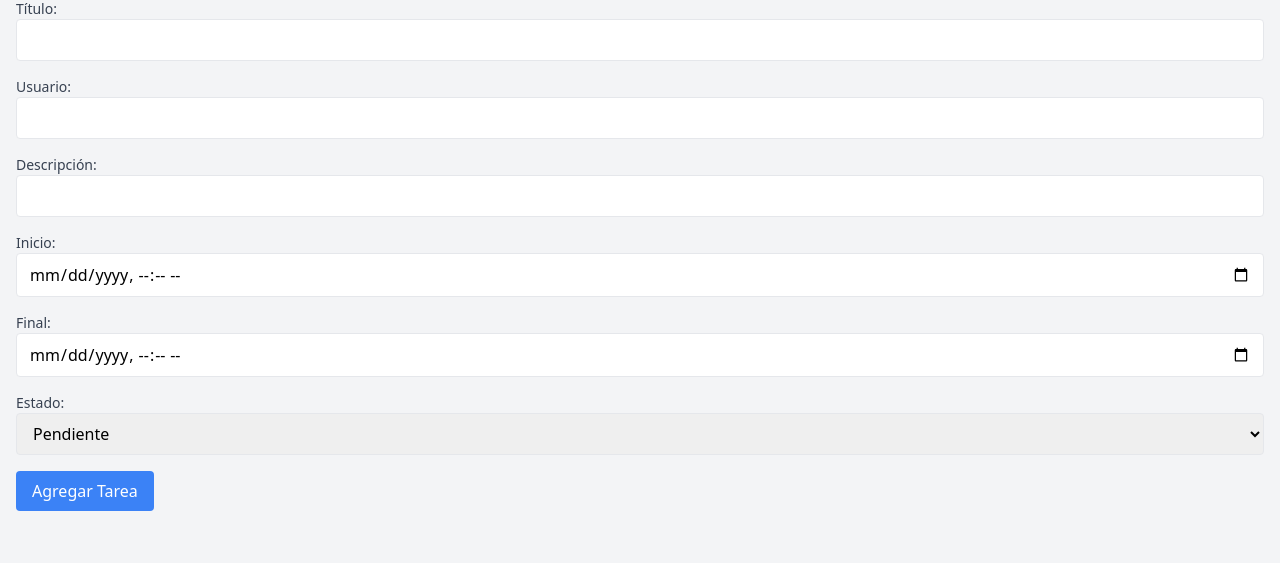
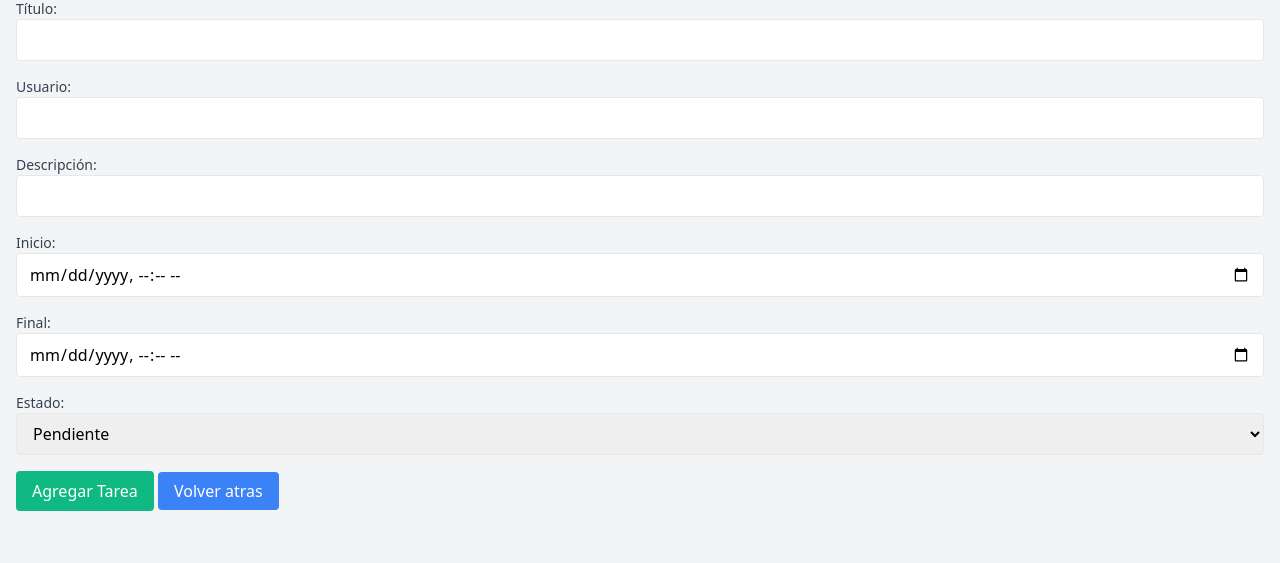
Before and after one commit to pacobofa75/DevelopersTeam2, a PHP site: page /createTask.php in a window 1280 px wide. Shown: the part 97-660 px from the top of the page. Run offline with PHP 8.4, Linux system fonts and the light colour scheme.

Commit message:
Boton volver atras
boton volver atras creado en la vista de createTask

```diff
--- a/app/views/scripts/task/createTask.phtml
+++ b/app/views/scripts/task/createTask.phtml
@@ -38,7 +38,8 @@
                     <option value="Completed">Completada</option>
                 </select>
             </div>
-            <button type="submit" class="bg-blue-500 text-white py-2 px-4 rounded hover:bg-blue-600 focus:outline-none focus:bg-blue-600">Agregar Tarea</button>
+            <button type="submit" class="bg-green-500 text-white py-2 px-4 rounded hover:bg-green-600 focus:outline-none focus:bg-green-600">Agregar Tarea</button>
+            <a href="index.php" class="bg-blue-500 text-white py-2 px-4 rounded hover:bg-blue-600 focus:outline-none focus:bg-blue-600">Volver atras</a>
         </form>
     </div>
 </body>
```
